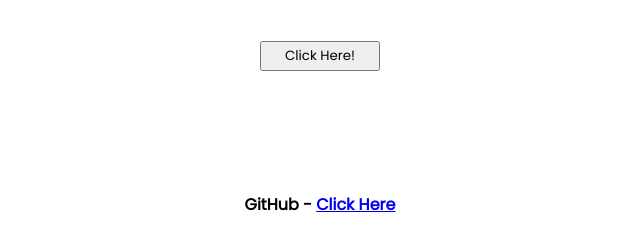
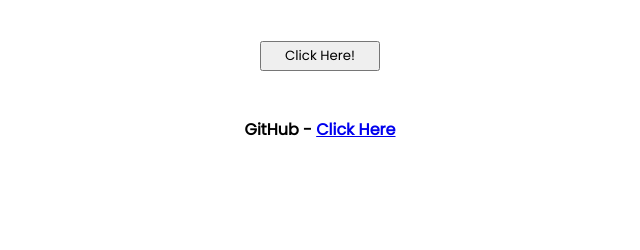
Before and after one commit to iamashuu397/Random-Jokes, a plain HTML site: page index.html in a window 1280 px wide. Shown: the part 114-364 px from the top of the page, without its empty margins (320-960 px from the left). Drawn offline with Linux system fonts and the light colour scheme.

Commit message:
Add files via upload

```diff
--- a/styles.css
+++ b/styles.css
@@ -25,6 +25,6 @@
 }
 
 h4.github {
-  padding-top: 100px;
+  padding-top: 25px;
   text-align: center;
 }
```
